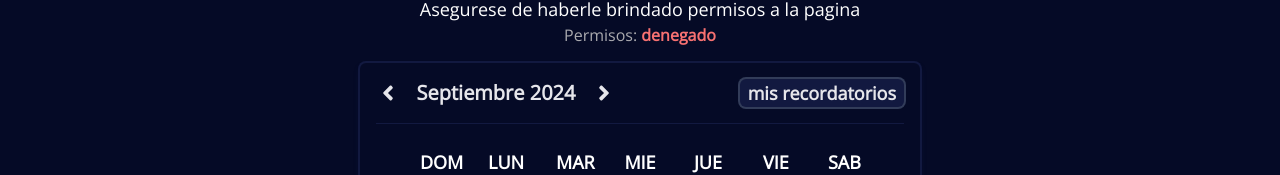
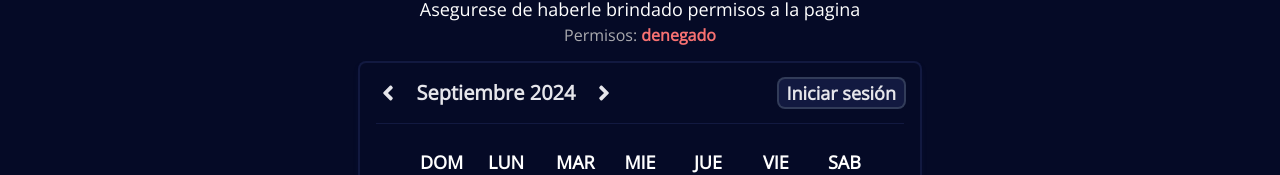
Before and after one commit to EnzoBorrelli/EESTN5-webPage, a Next.js app: page /calendario in a window 1280 px wide. Shown: the part 144-319 px from the top of the page. Built offline with nearby package versions, Linux system fonts and the light colour scheme; no server answers; the database is empty.

Commit message:
added toReminderBtn

```diff
--- a/components/calendar/calendar.tsx
+++ b/components/calendar/calendar.tsx
@@ -2,6 +2,7 @@ import Link from "next/link";
 import { Separator } from "../ui/separator";
 import MonthSelector from "./monthSelector";
 import MonthView from "./monthView";
+import ToRemindersBtn from "./toRemindersBtn";
 
 export default function Calendar() {
   return (
@@ -9,12 +10,7 @@ export default function Calendar() {
       <header className="flex flex-col items-center justify-between gap-4 md:flex-row md:gap-0">
         <MonthSelector />
         <div className="flex items-center justify-between gap-2 text-lg font-semibold text-text-600 dark:text-text-100">
-          <Link
-            className="px-2 bg-bg-200 rounded-md ring-2 ring-opacity-60 ring-bg-300 dark:bg-bg-500 dark:ring-bg-400 dark:shadow-bg-400 hover:bg-blue-400 hover:ring-blue-600 dark:hover:bg-amber-600 dark:hover:ring-amber-400"
-            href="/recordatorios"
-          >
-            mis recordatorios
-          </Link>
+          <ToRemindersBtn/>
         </div>
       </header>
       <Separator />
```
